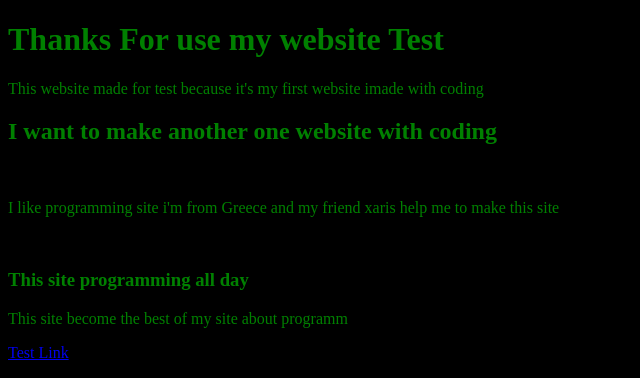
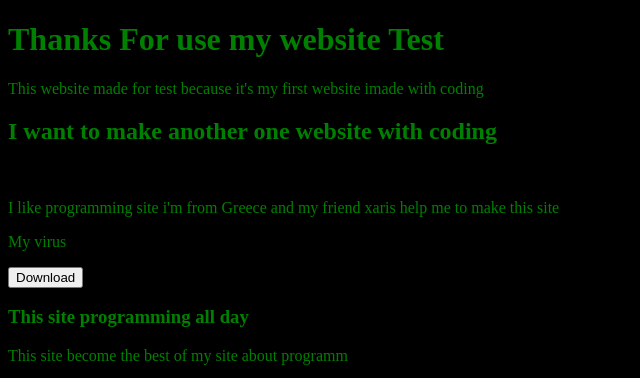
Before and after one commit to Sofoklhs/sofos-site, a plain HTML site: page index.html in a window 1280 px wide. Shown: the top 378 px of the page, without its empty margins (0-640 px from the left). Drawn offline with Linux system fonts and the light colour scheme.

Commit message:
Update index.html

```diff
--- a/index.html
+++ b/index.html
@@ -16,6 +16,8 @@
         <h2 style="color:green;">I want to make another one website with coding</h2>
         <br>
         <p style="color:green;">I like programming site i'm from Greece and my friend xaris help me to make this site</p>
+        <p style="color: green">My virus</p>
+        <button>Download</button>
         <br>
         <h3 style="color:green;">This site programming all day </h3>
         <p style="color:green;">This site become the best of my site about programm</p>
```
